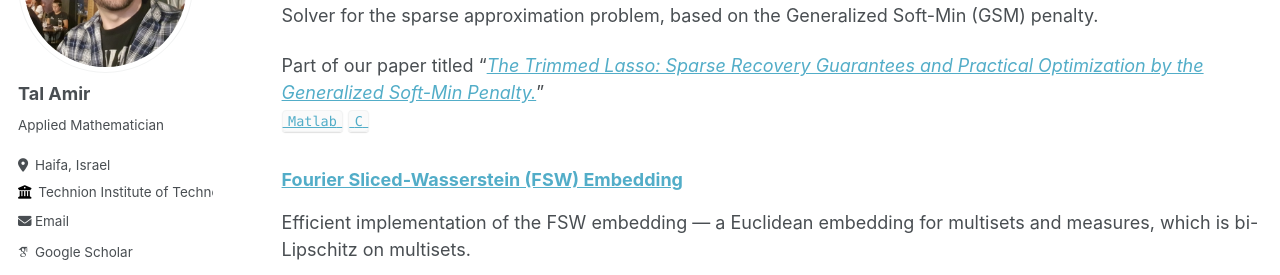
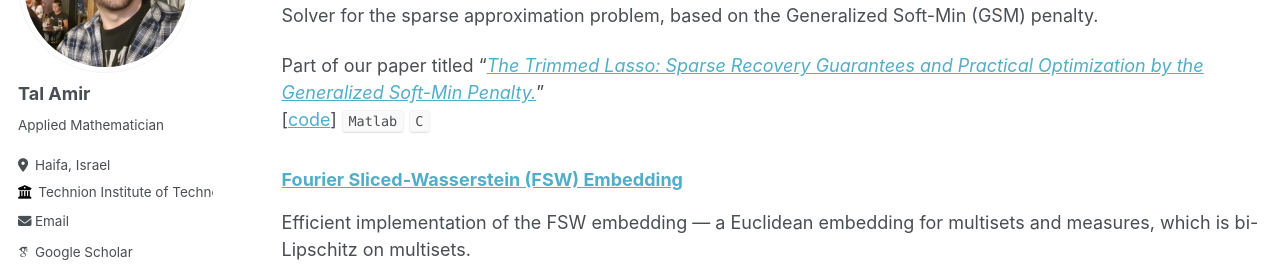
Before and after one commit to tal-amir/tal-amir.github.io, a Jekyll site: the page built from _pages/code.md, in a window 1280 px wide and 1203 px high. Shown: the part 208-483 px from the top of the window. Built offline with Jekyll 4.4.1, drawn with Linux system fonts in a browser that asks for light colours; some web fonts are replaced.

Commit message:
Update code.md

```diff
--- a/_pages/code.md
+++ b/_pages/code.md
@@ -14,7 +14,7 @@ author_profile: true
 Solver for the sparse approximation problem, based on the Generalized Soft-Min (GSM) penalty.
 
 Part of our paper titled "[*The Trimmed Lasso: Sparse Recovery Guarantees and Practical Optimization by the Generalized Soft-Min Penalty.*](https://tal-amir.github.io/publication/2021-09%20The%20Trimmed%20Lasso)"
-[`Matlab`](https://github.com/tal-amir/sparse-approximation-gsm) [`C`](https://github.com/tal-amir/sparse-approximation-gsm)
+[[code](https://github.com/tal-amir/sparse-approximation-gsm)] `Matlab` `C`
 
 
 ### [Fourier Sliced-Wasserstein (FSW) Embedding](https://tal-amir.github.io/soon/)
```
